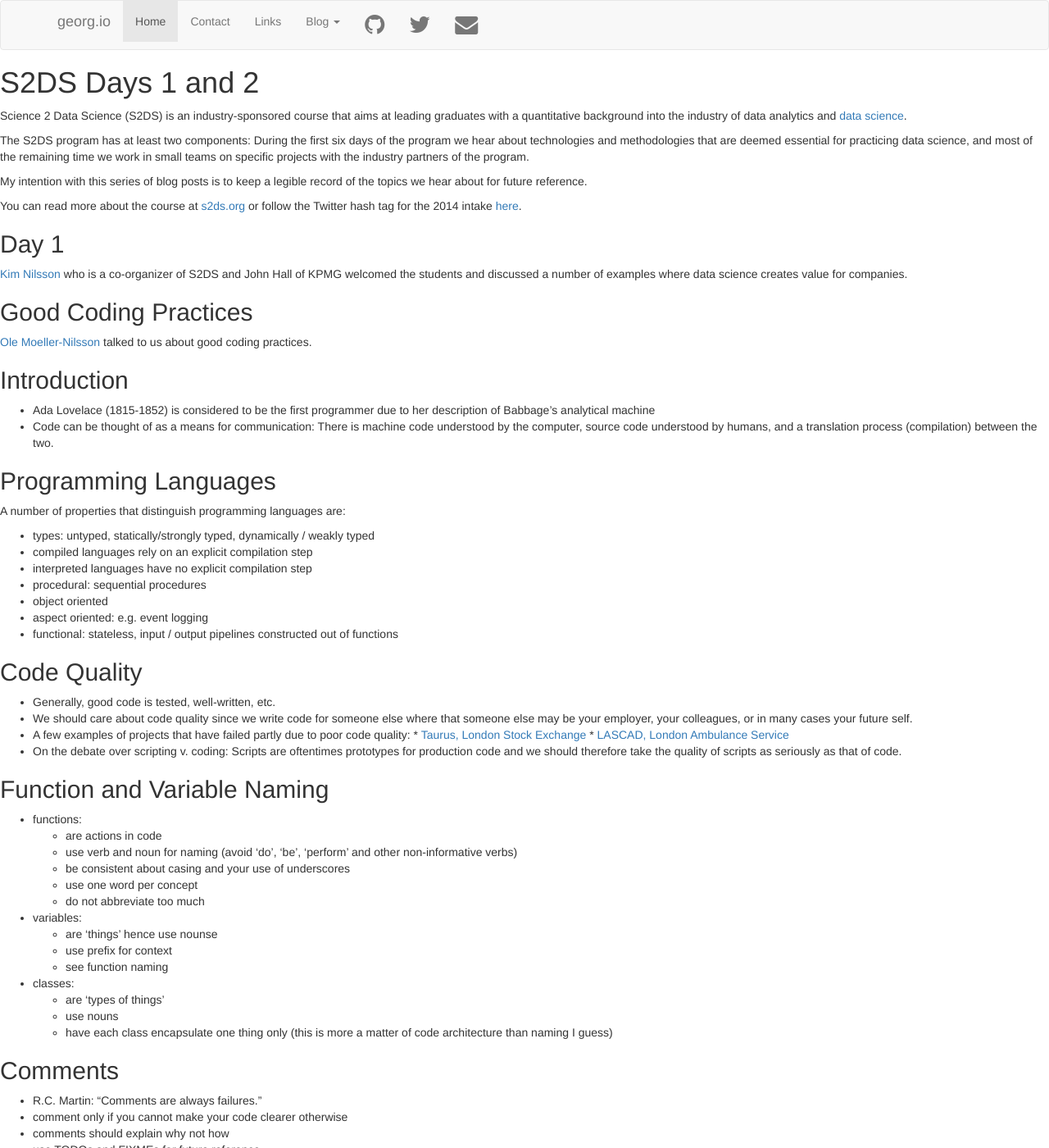
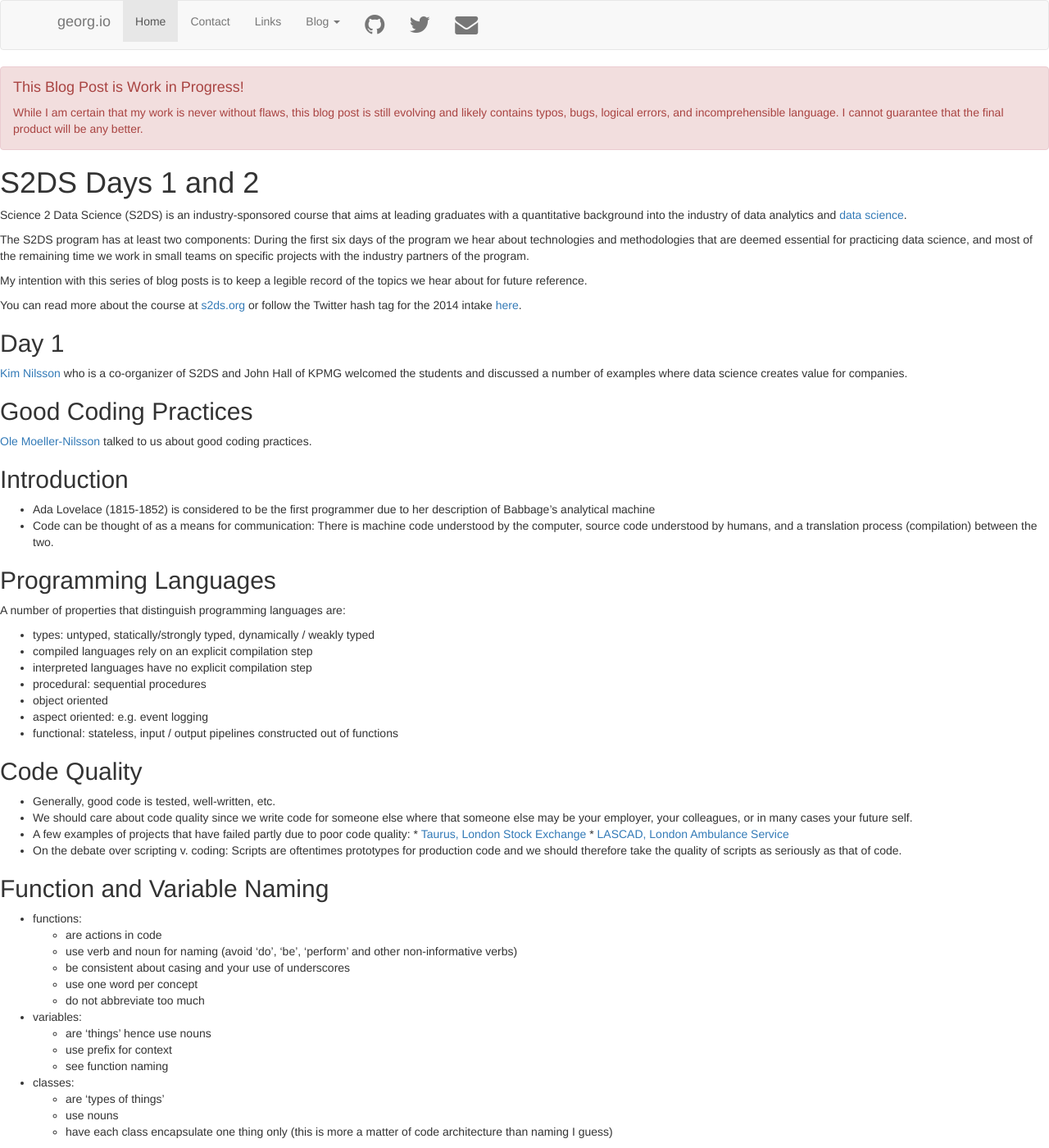
Before and after one commit to waltherg/backup.waltherg.github.io, a Jekyll site: the page built from _posts/2014-08-05-S2DS-Days-1-2.md, in a window 1280 px wide and 1400 px high. Shown: the whole window at 82% size. Built offline with Jekyll 4.4.1, drawn with Linux system fonts in a browser that asks for light colours; nearby versions of some CDN libraries; comment, search, counter and statistics services are not loaded.

Commit message:
typo and wip tag

```diff
--- a/_posts/2014-08-05-S2DS-Days-1-2.md
+++ b/_posts/2014-08-05-S2DS-Days-1-2.md
@@ -81,7 +81,7 @@ A number of properties that distinguish programming languages are:
     * use one word per concept
     * do not abbreviate too much
 - variables:
-    * are 'things' hence use nounse
+    * are 'things' hence use nouns
     * use prefix for context
     * see function naming
 - classes:
```
Also changed, not shown: other parts of _posts/2014-08-05-S2DS-Days-1-2.md (+1 -1 lines).
